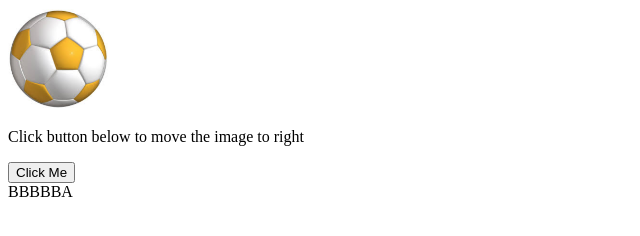
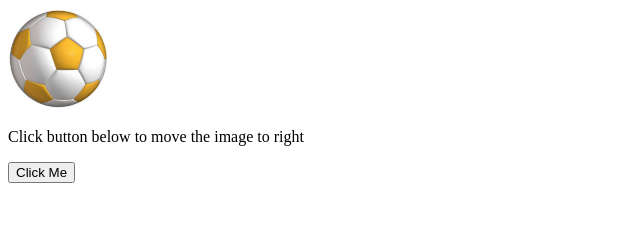
Before and after one commit to tnamqb/BTSUKIENCHUOT, a plain HTML site: page index.html in a window 1280 px wide. Shown: the full height of the page, 0-640 px from the left. Drawn offline with Linux system fonts and the light colour scheme.

Commit message:
udate index.html

```diff
--- a/index.html
+++ b/index.html
@@ -12,7 +12,6 @@
         <p>Click button below to move the image to right</p>
         <input type="button" value="Click Me" onclick="moveRight();" />
     </form>
-<div>BBBBBA</div>
 <script>
     let imgObj = null;
         imgObj = document.getElementById('fooball');
```
